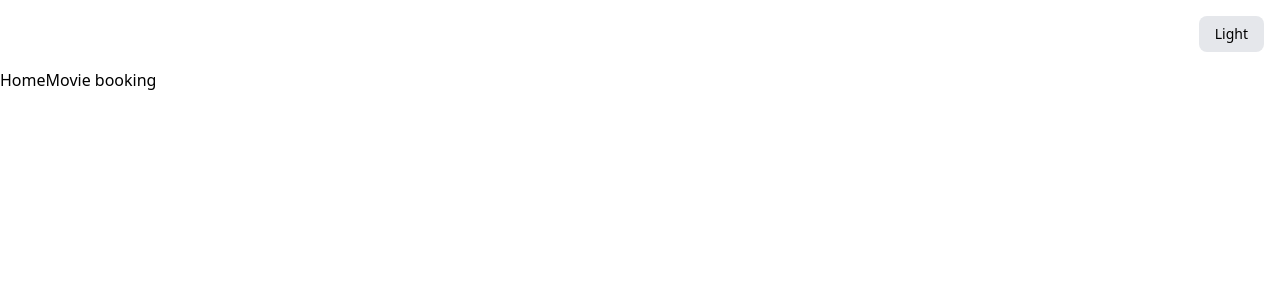
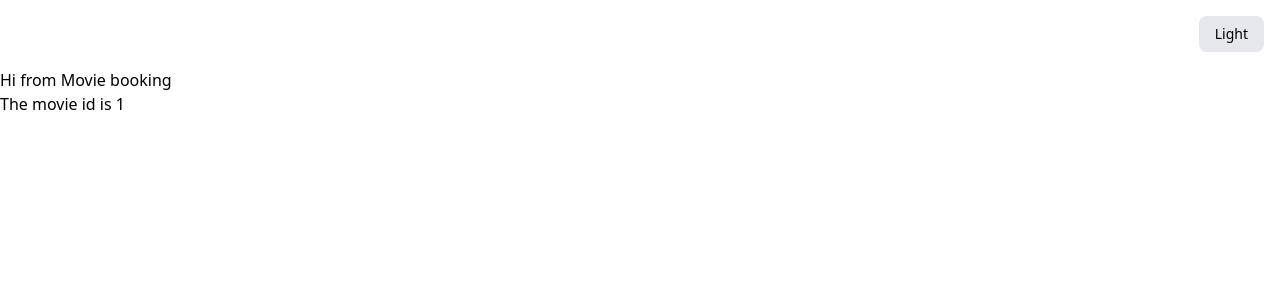
Before and after one commit to Steven-cloud-codes/cinema_system, a Vue app: page /movieBooking/1 in a window 1280 px wide. Shown: the top 300 px of the page. Built offline with nearby package versions, Linux system fonts and the light colour scheme.

Commit message:
feat:the routing links are added to the movie cards and data(id)is done passing to the coming route

```diff
--- a/src/App.vue
+++ b/src/App.vue
@@ -49,8 +49,7 @@ export default {
         {{ isDark ? " Dark" : "Light" }}
       </button>
     </div>
-    <router-link to="/">Home</router-link>
-    <router-link to="/movieBooking">Movie booking</router-link>
+
     <router-view />
   </div>
 </template>
--- a/src/components/nowShowingCategories.vue
+++ b/src/components/nowShowing/nowShowingCategories.vue
@@ -1,5 +1,5 @@
 <script>
-import { movies } from "../data/movies";
+import { movies } from "../../data/movies";
 export default {
   data() {
     return {
--- a/src/components/nowShowingPopular.vue
+++ b/src/components/nowShowing/nowShowingPopular.vue
@@ -1,5 +1,5 @@
 <script>
-import { movies } from "../data/movies";
+import { movies } from "../../data/movies";
 
 export default {
   data() {
--- a/src/router/index.js
+++ b/src/router/index.js
@@ -10,7 +10,7 @@ const router = createRouter({
       component:Home
 
   },{
-      path:"/movieBooking",
+      path:"/movieBooking/:id",
       name:"MovieBooking",
       component:MovieBooking
   }]
--- a/src/views/Home.vue
+++ b/src/views/Home.vue
@@ -1,6 +1,6 @@
 <script>
-import nowShowingPopular from "../components/nowShowingPopular.vue";
-import nowShowingCategories from "../components/nowShowingCategories.vue";
+import nowShowingPopular from "../components/nowShowing/nowShowingPopular.vue";
+import nowShowingCategories from "../components/nowShowing/nowShowingCategories.vue";
 import { movies } from "../data/movies";
 
 export default {
@@ -35,15 +35,18 @@ export default {
   >
     <div
       v-for="movie in moviesToRender"
+      :key="movie.id"
       class="w-40 h-60 md:w-50 md:h-80 p-4 rounded-lg text-centedr bg-gray-200 dark:bg-gray-800 dark:border cursor-pointer"
     >
-      <div class="h-3/4 overflow-hidden rounded-md">
-        <img class="w-full h-full object-cover" :src="movie.poster" />
-      </div>
+      <router-link :to="{ name: 'MovieBooking', params: { id: movie.id } }">
+        <div class="h-3/4 overflow-hidden rounded-md">
+          <img class="w-full h-full object-cover" :src="movie.poster" />
+        </div>
 
-      <div class="h-1/4 flex items-center justify-center text-lg font-bold">
-        {{ movie.name }}
-      </div>
+        <div class="h-1/4 flex items-center justify-center text-lg font-bold">
+          {{ movie.name }}
+        </div></router-link
+      >
     </div>
   </div>
 
--- a/src/views/MovieBooking.vue
+++ b/src/views/MovieBooking.vue
@@ -1,3 +1,14 @@
 <template>
   <h1>Hi from Movie booking</h1>
+  <h1>The movie id is {{ movieId }}</h1>
 </template>
+
+<script>
+export default {
+  data() {
+    return {
+      movieId: this.$route.params.id,
+    };
+  },
+};
+</script>
```
Also changed, not shown: src/components/nowShowing.vue (added).
